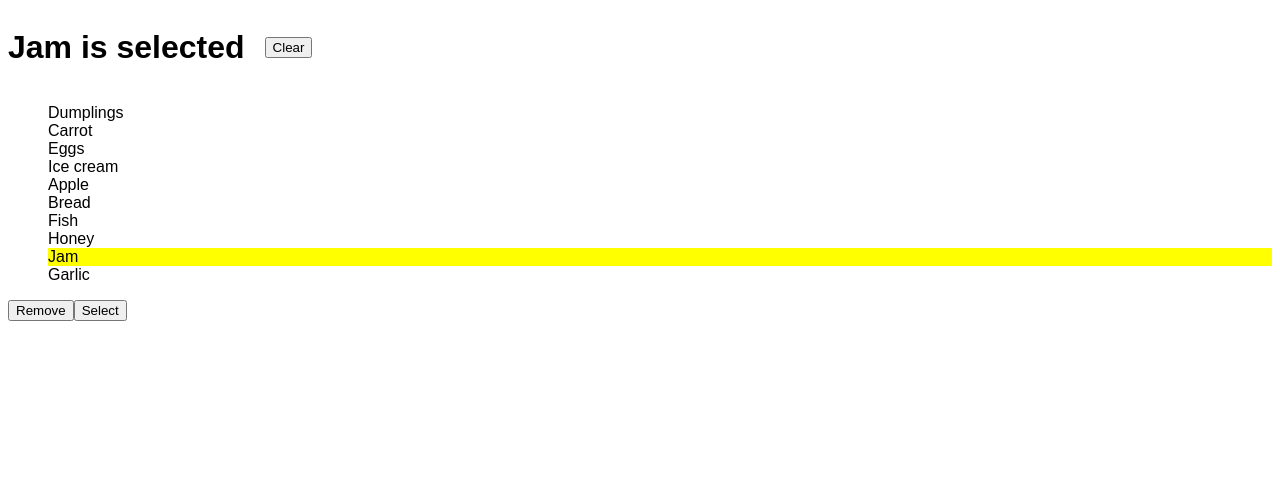
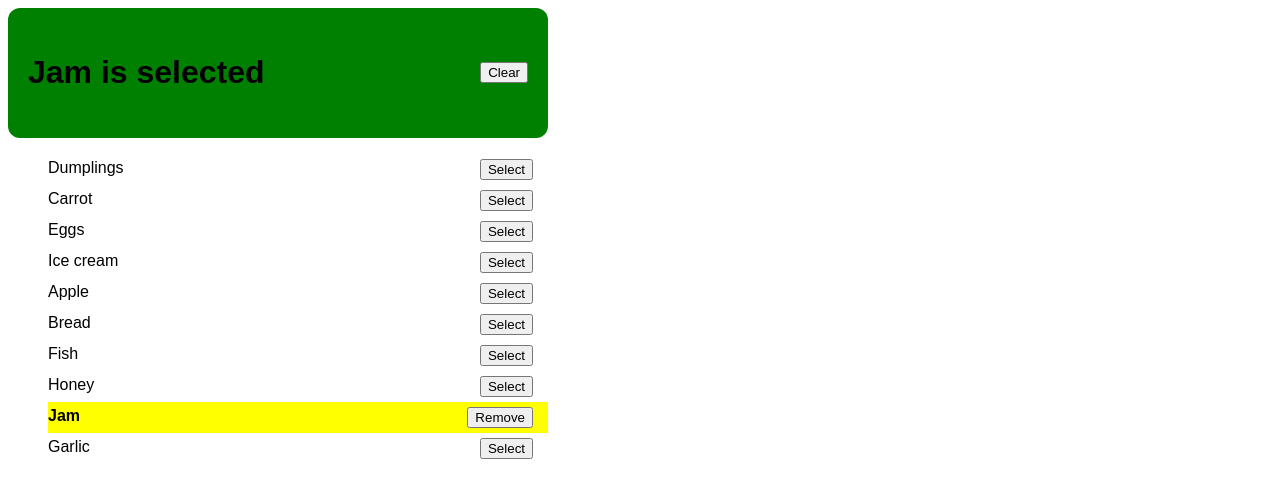
Before and after one commit to mate-academy/react_goods-selector, a React (Create React App) app: page / in a window 1280 px wide. Shown: the top 498 px of the page. Built offline with nearby package versions, Linux system fonts and the light colour scheme.

Commit message:
first try

```diff
--- a/package.json
+++ b/package.json
@@ -18,7 +18,7 @@
     "@mate-academy/cypress-tools": "^1.0.4",
     "@mate-academy/eslint-config-react": "*",
     "@mate-academy/eslint-config-react-typescript": "*",
-    "@mate-academy/scripts": "^1.2.3",
+    "@mate-academy/scripts": "^1.2.8",
     "@mate-academy/students-ts-config": "*",
     "@mate-academy/stylelint-config": "*",
     "@types/node": "^17.0.23",
--- a/src/App.scss
+++ b/src/App.scss
@@ -6,15 +6,25 @@ html {
   &__header {
     display: flex;
     align-items: center;
+    justify-content: space-between;
     gap: 20px;
+    padding: 25px 20px;
+    border-radius: 12px;
+    width: 500px;
+    background-color: green;
   }
 }
 
 .Good {
+  width: 500px;
+  padding: 5px 15px 5px 0;
   display: flex;
   gap: 10px;
+  justify-content: space-between;
+  box-sizing: border-box;
 
   &--active {
     background-color: #ff0;
+    font-weight: bold;
   }
 }
--- a/src/App.tsx
+++ b/src/App.tsx
@@ -1,51 +1,73 @@
-import React from 'react';
 import './App.scss';
-
-// import goodsFromServer from './goods';
+import React, { useState } from 'react';
+import className from 'classnames';
+import goodsFromServer from './goods';
 
 export const App: React.FC = () => {
+  const [selectedGood, setSelectedGood] = useState('Jam');
+
+  const handleSelectedGood = (good: string) => {
+    setSelectedGood(good);
+  };
+
+  const handleRemoveGood = () => {
+    setSelectedGood('');
+  };
+
   return (
     <main className="App">
       <header className="App__header">
         <h1 className="App__title">
-          Jam is selected
+          {selectedGood
+            ? `${selectedGood} is selected`
+            : 'No goods selected'}
         </h1>
 
+        {selectedGood && (
           <button
             type="button"
             className="App__clear"
+            onClick={handleRemoveGood}
           >
             Clear
           </button>
+        )}
+
       </header>
 
       <ul>
-        <li className="Good">Dumplings</li>
-        <li className="Good">Carrot</li>
-        <li className="Good">Eggs</li>
-        <li className="Good">Ice cream</li>
-        <li className="Good">Apple</li>
-        <li className="Good">Bread</li>
-        <li className="Good">Fish</li>
-        <li className="Good">Honey</li>
-        <li className="Good Good--active">Jam</li>
-        <li className="Good">Garlic</li>
-      </ul>
-
-      {/* Put required buttons into each Good */}
+        {goodsFromServer.map(good => (
+          <li
+            key={good}
+            className={className('Good', {
+              'Good--active': selectedGood === good,
+            })}
+          >
+            {good}
+            {selectedGood === good
+              ? (
                 <button
                   type="button"
                   className="Good__remove"
+                  onClick={handleRemoveGood}
                 >
                   Remove
                 </button>
-
+              )
+              : (
                 <button
                   type="button"
                   className="Good__select"
+                  onClick={() => {
+                    handleSelectedGood(good);
+                  }}
                 >
                   Select
                 </button>
+              )}
+          </li>
+        ))}
+      </ul>
     </main>
   );
 };
```
Also changed, not shown: 2 other files (tests, documents, lock files or other folders). Lines whose indentation alone changed are shown as unchanged.
